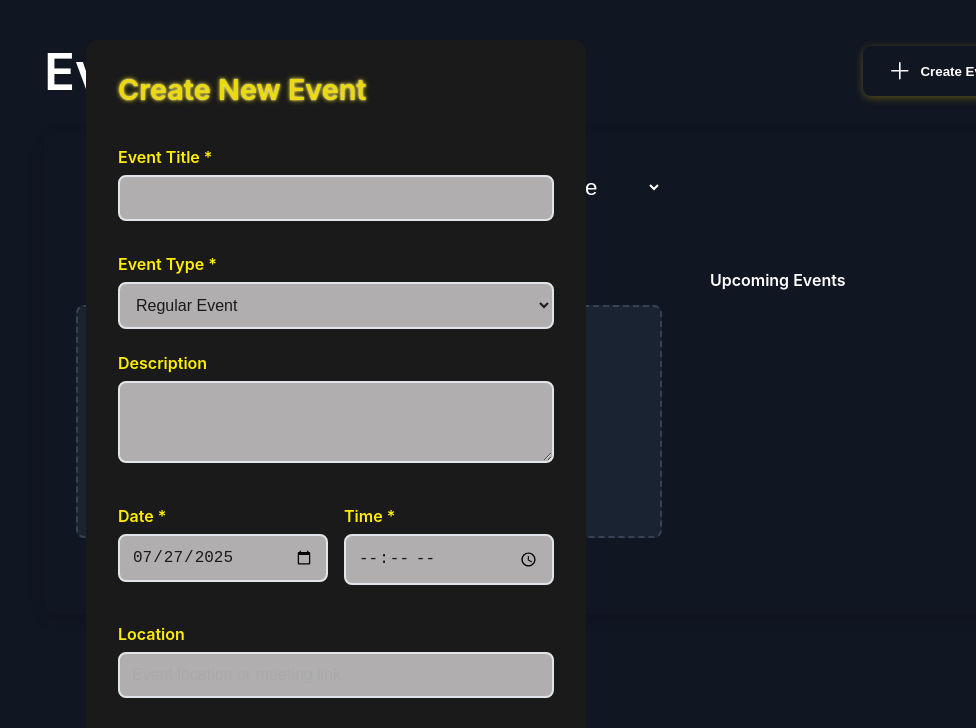
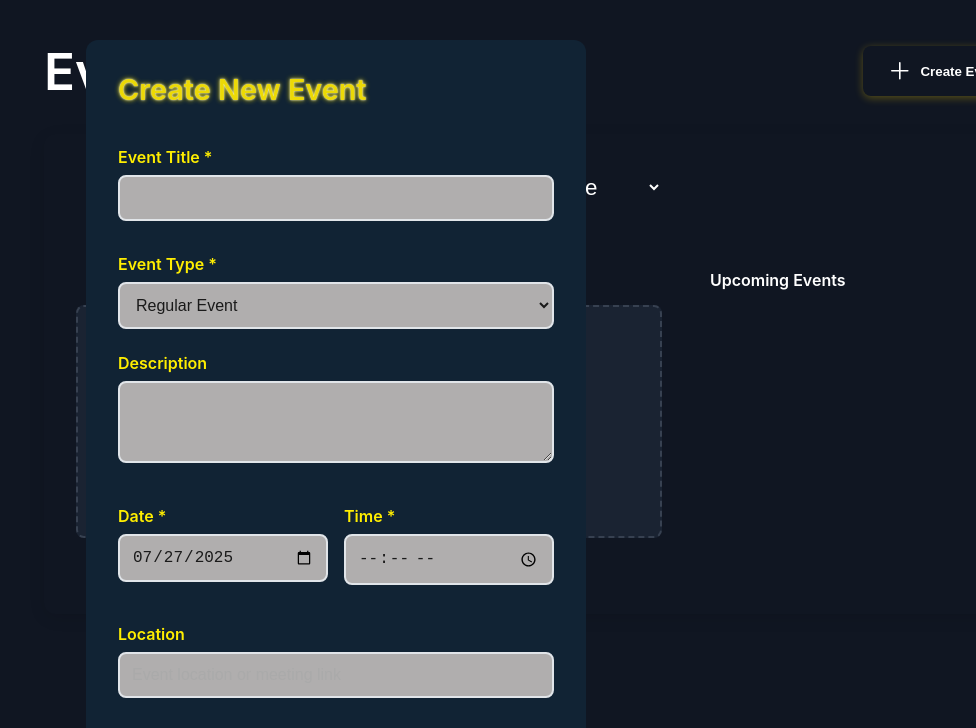
Before and after one commit to Itsmeowtain/NEPP, a plain HTML site: page public/events.html in a window 1280 px wide. Both pictures are taken after typing "Sample" into the empty fields and a click on the button "Create Event". Shown: the top 728 px of the page, 304-1280 px from the left. Drawn offline with Linux system fonts and the light colour scheme; no server answers.

Commit message:
Jul 27, 2025, 10:51 AM

```diff
--- a/public/events.css
+++ b/public/events.css
@@ -680,7 +680,7 @@
 }
 
 .modal-content {
-    background: #1a1a1a;
+    background: #112334;
     border-radius: 12px;
     padding: 2rem;
     max-width: 500px;
```
